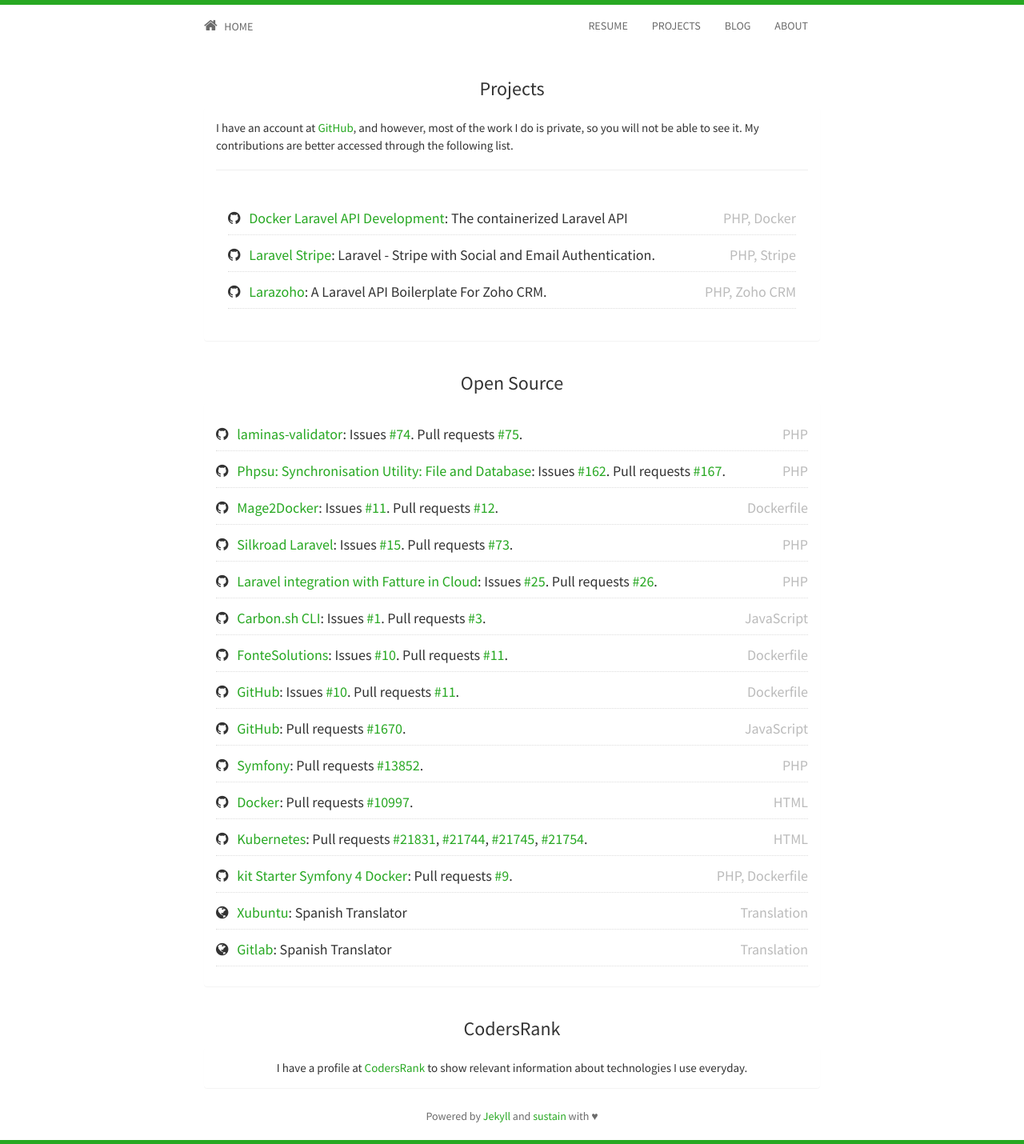
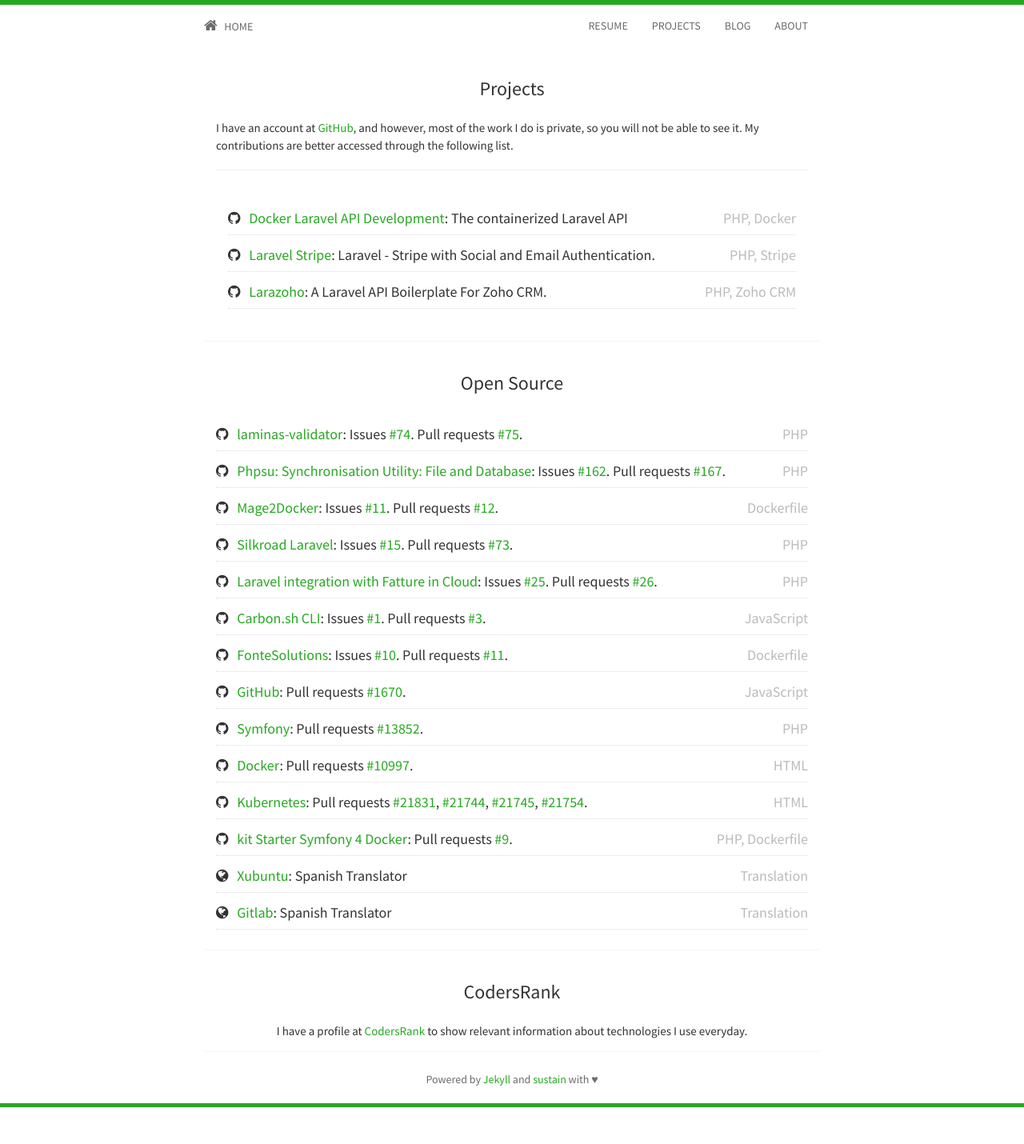
Before and after one commit to jfernancordova/jfernancordova.github.io, a Jekyll site: the page built from projects.html, in a window 1280 px wide. Shown: the whole page at 80% size. Built offline with Jekyll 4.4.1, drawn with Linux system fonts in a browser that asks for light colours; nearby versions of some CDN libraries; after the commit the page ends 1384 px from its top, so only the background shows below that.

Commit message:
Update opensource.yml

```diff
--- a/_data/opensource.yml
+++ b/_data/opensource.yml
@@ -41,13 +41,6 @@
   icon: github
 
 - title: "FonteSolutions"
-  url: "https://github.com/fontenele/php/"
-  issues: [10]
-  prs: [11]
-  language: "Dockerfile"
-  icon: github
-
-- title: "GitHub"
   url: "https://github.com/fontenele/php/"
   issues: [10]
   prs: [11]
```
